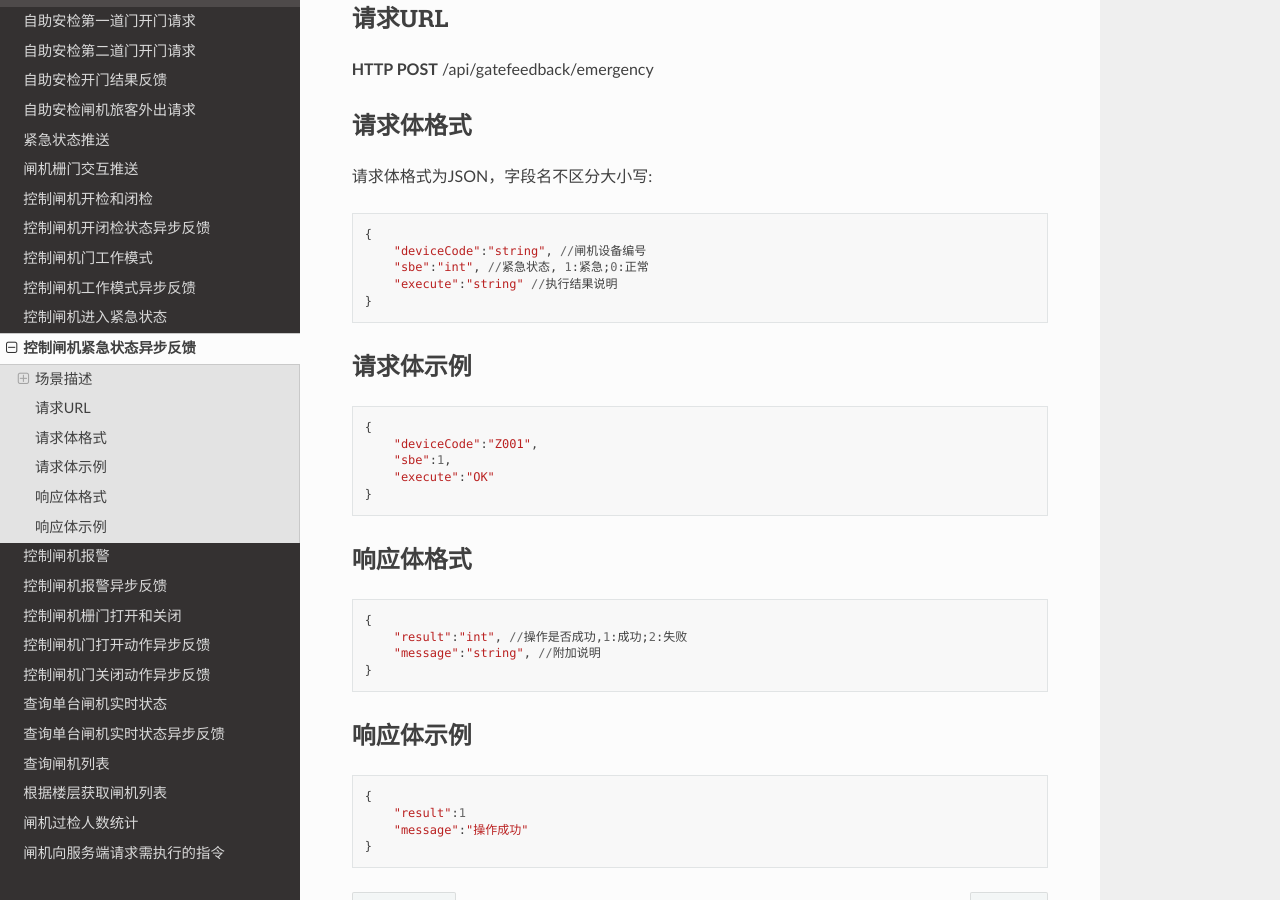
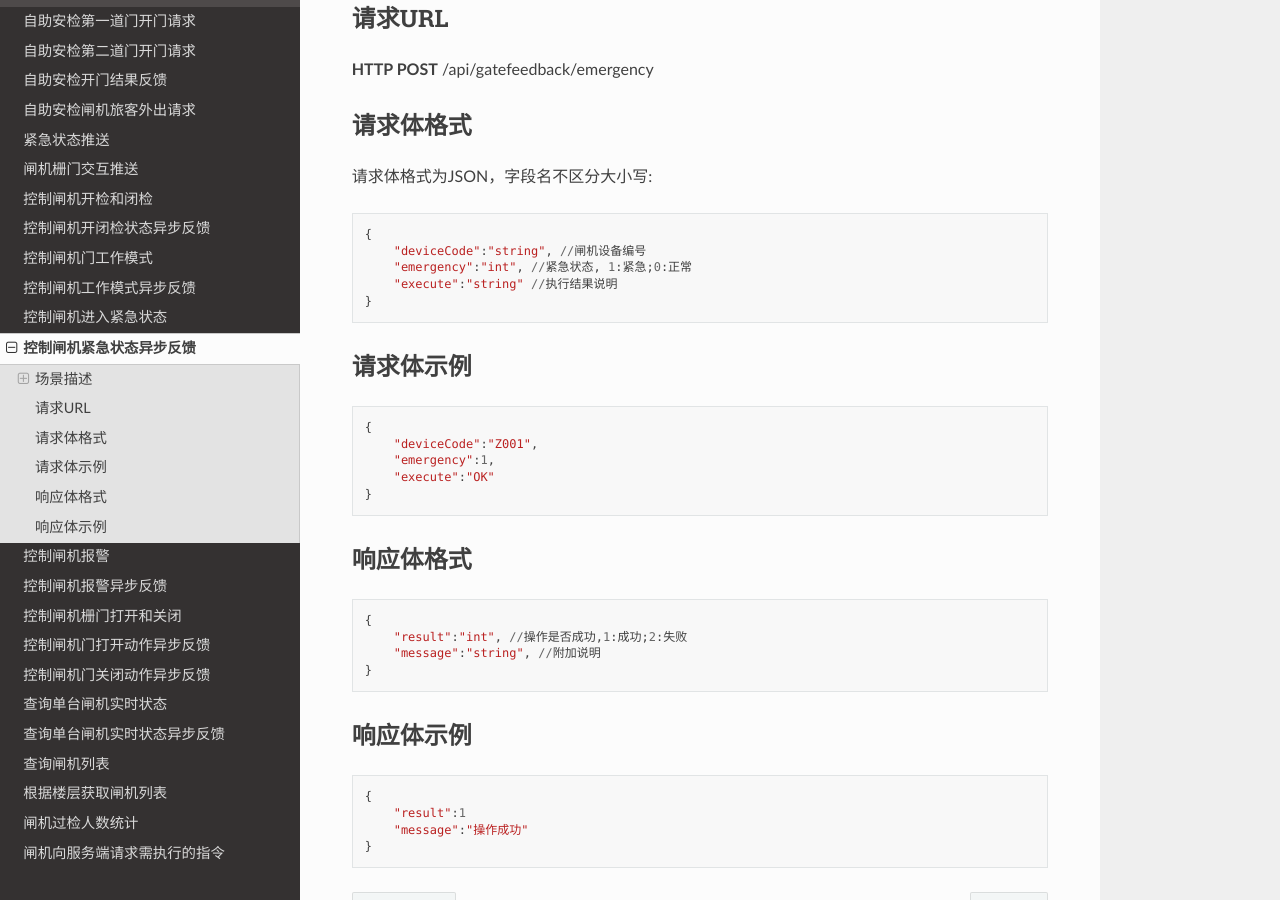
Before and after one commit to kinshines/security-gate-api-doc, a Sphinx documentation site: the page built from source/set_emergency_feedback.rst, in a window 1280 px wide and 900 px high, scrolled down 377 px. Built offline with Sphinx 7.4.7 and the Read the Docs theme 2.0.0, drawn with Linux system fonts in a browser that asks for light colours.

Commit message:
emergency

```diff
--- a/source/set_emergency_feedback.rst
+++ b/source/set_emergency_feedback.rst
@@ -20,7 +20,7 @@
 
     {
         "deviceCode":"string", //闸机设备编号
-        "sbe":"int", //紧急状态, 1:紧急;0:正常
+        "emergency":"int", //紧急状态, 1:紧急;0:正常
         "execute":"string" //执行结果说明
     }
 
@@ -30,7 +30,7 @@
 
     {
         "deviceCode":"Z001",
-        "sbe":1,
+        "emergency":1,
         "execute":"OK"
     }
 
```
